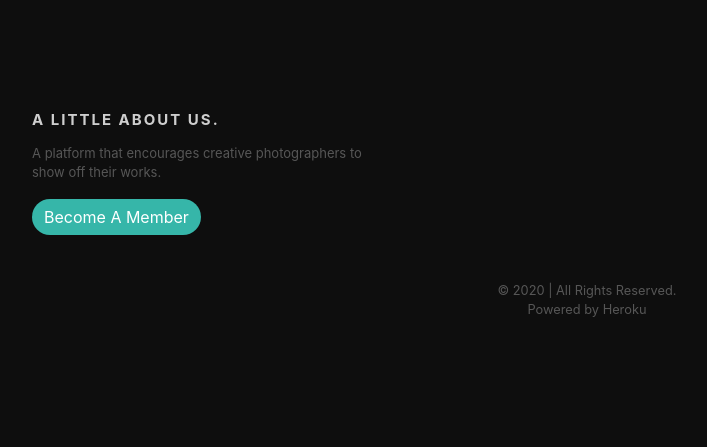
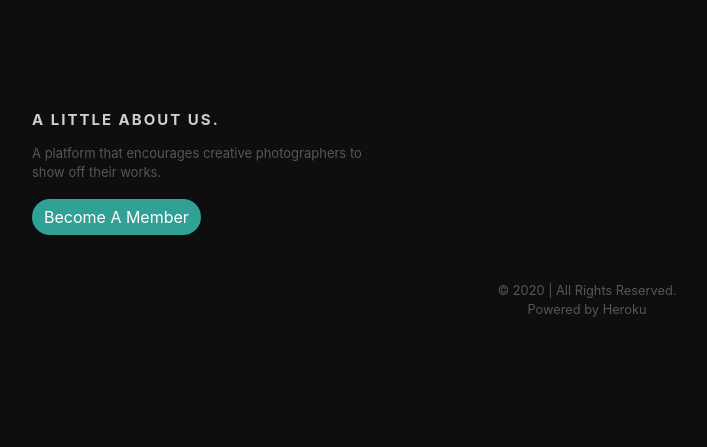
Before and after one commit to quamejnr/Photography, a Django app: a page that uses photo/templates/photo/base.html in a window 1280 px wide. Shown: the part 1020-1467 px from the top of the page, without its empty margins (53-760 px from the left). Run offline with Django 3.2, Linux system fonts and the light colour scheme; a user stored in the database is signed in; data comes from the database, SQL or seed files in the repository; some libraries are stand-ins or nearby versions.

Commit message:
Made changes to CSS of the footer section

```diff
--- a/photo/static/photo/main.css
+++ b/photo/static/photo/main.css
@@ -493,9 +493,9 @@
 
 
         #fh5co-footer .btn-primary {
-          background: rgba(64, 224, 208, 0.8);
+          background: rgba(64, 224, 208, 0.7);
           color: #fff;
-          border: 0px solid rgba(64, 224, 208, 0.8);
+          border: 0px solid rgba(64, 224, 208, 0.7);
         }
         #fh5co-footer .btn-primary:hover, .btn-primary:focus, .btn-primary:active {
           background-color: rgba(255, 255, 255, 0.2)!important;
@@ -505,7 +505,7 @@
         #fh5co-footer .btn-primary.btn-outline {
           background: transparent;
           color: #F85A16;
-          border: 1px solid rgba(64, 224, 208, 0.8);
+          border: 1px solid rgba(64, 224, 208, 0.7);
         }
         #fh5co-footer .btn-primary.btn-outline:hover, .btn-primary.btn-outline:focus, .btn-primary.btn-outline:active {
           background: #F85A16;
```
